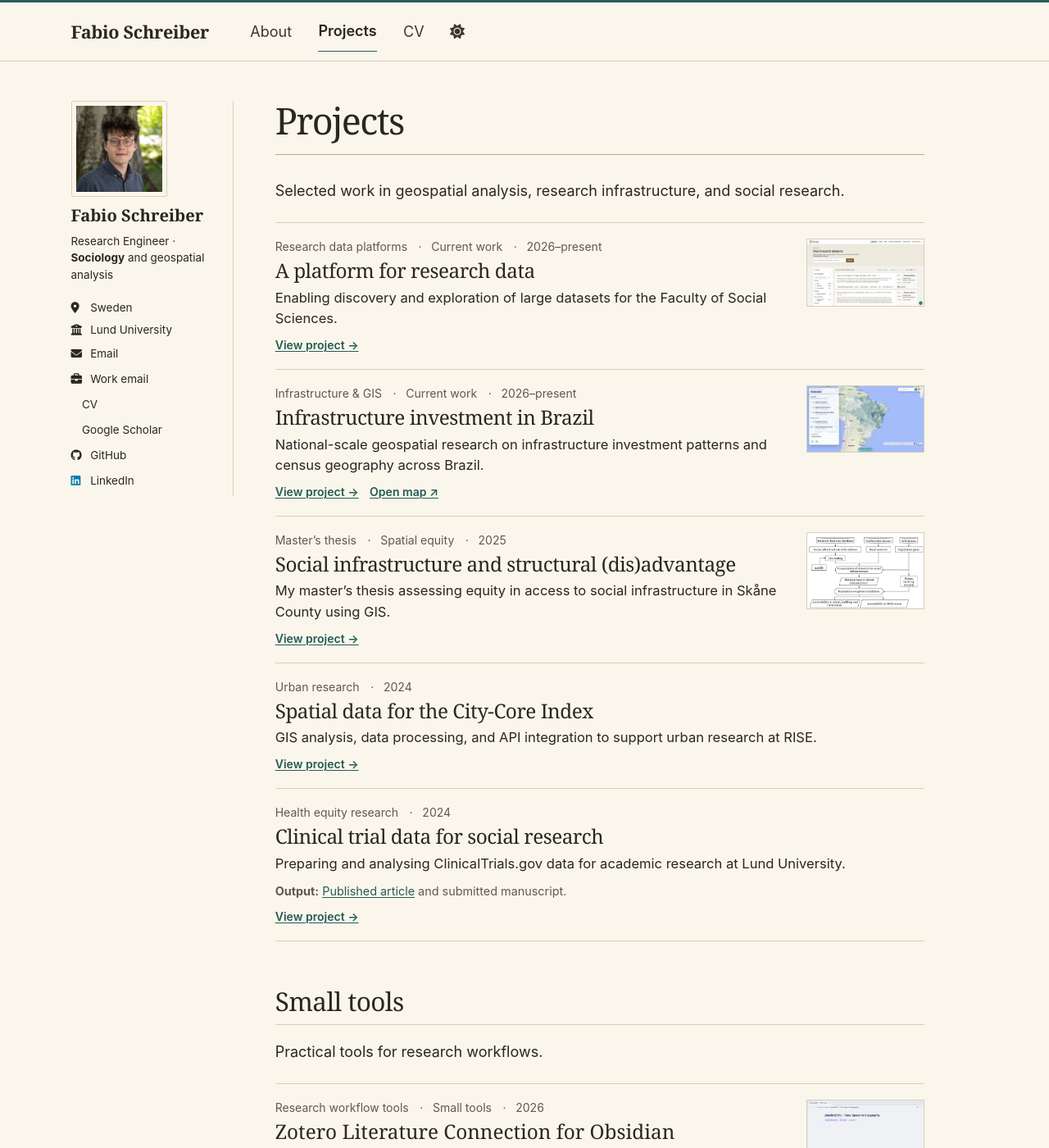
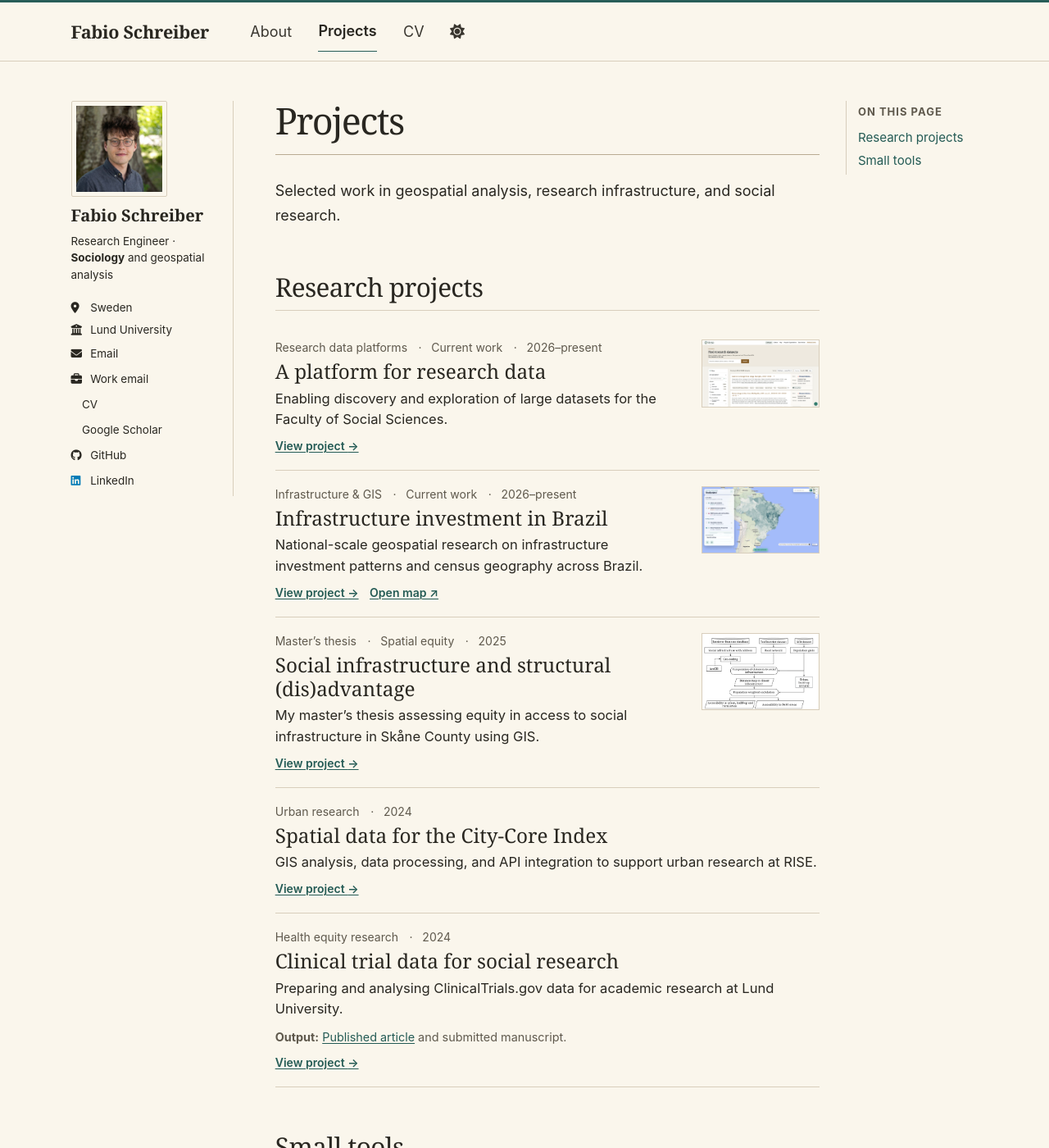
Before and after one commit to fab1s/fab1s.github.io, a Jekyll site: the page built from _pages/projects.html, in a window 1280 px wide and 1400 px high. Shown: the whole window at 82% size. Built offline with Jekyll 4.4.1, drawn with Linux system fonts in a browser that asks for light colours; a style sheet for code colours, icons or effects is not loaded.

Commit message:
Add contents navigation to pages with multiple sections

```diff
--- a/_layouts/single.html
+++ b/_layouts/single.html
@@ -4,21 +4,27 @@ layout: default
 
 {% include base_path %}
 
+{% comment %}Use anchored section headings. The first part is the content before any heading.{% endcomment %}
+{% assign section_parts = content | split: '<h2 id="' %}
+{% assign section_count = section_parts.size | minus: 1 %}
+
 <div id="main" role="main">
   {% include sidebar.html %}
 
-  <article class="page{% if page.contents %} page-with-contents{% endif %}" itemscope itemtype="http://schema.org/CreativeWork">
+  <article class="page{% if section_count > 1 %} page-with-contents{% endif %}" itemscope itemtype="http://schema.org/CreativeWork">
     <div class="page__inner-wrap">
       <header>
         {% if page.title %}<h1 class="page__title" itemprop="headline">{{ page.title }}</h1>{% endif %}
       </header>
 
-      {% if page.contents %}
+      {% if section_count > 1 %}
         <nav class="page-contents" aria-labelledby="page-contents-label">
           <p class="page-contents__label" id="page-contents-label">On this page</p>
           <ul>
-            {% for section in page.contents %}
-              <li><a href="#{{ section | slugify }}">{{ section | escape }}</a></li>
+            {% for section in section_parts offset:1 %}
+              {% assign section_id = section | split: '"' | first %}
+              {% assign section_title = section | split: '</h2>' | first | prepend: '<h2 id="' | strip_html | strip %}
+              <li><a href="#{{ section_id | escape_once }}">{{ section_title | escape_once }}</a></li>
             {% endfor %}
           </ul>
         </nav>
--- a/_pages/projects.html
+++ b/_pages/projects.html
@@ -1,15 +1,16 @@
 ---
 title: Projects
 permalink: /projects/
-layout: archive
+layout: single
 ---
 <p>Selected work in geospatial analysis, research infrastructure, and social research.</p>
 {% assign projects = site.portfolio | sort: 'order' %}
 {% assign research_projects = projects | where_exp: 'project', "project.group != 'Small tools'" %}
 {% assign tools = projects | where: 'group', 'Small tools' %}
+<h2 id="research-projects">Research projects</h2>
 <div class="project-list">
 {% for project in research_projects %}
-  {% include project-card.html project=project %}
+  {% include project-card.html project=project heading='h3' %}
 {% endfor %}
 </div>
 {% if tools.size > 0 %}
--- a/_sass/layout/_working-paper.scss
+++ b/_sass/layout/_working-paper.scss
@@ -350,7 +350,7 @@ button:focus-visible {
   border-top: 1px solid var(--global-border-color);
 }
 
-#selected-projects + .project-list > .project-card:first-child {
+.page__content h2 + .project-list > .project-card:first-child {
   border-top: 0;
 }
 
```
Also changed, not shown: _pages/about.md (+0 -6 lines).
